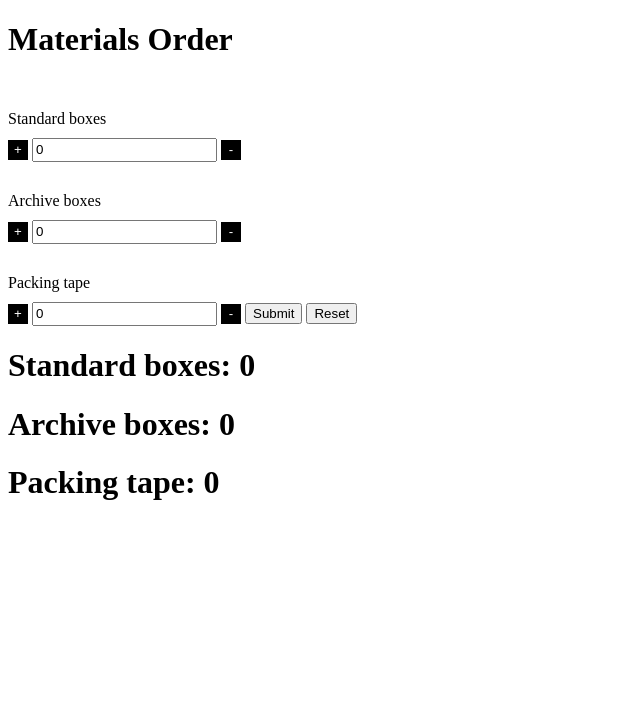
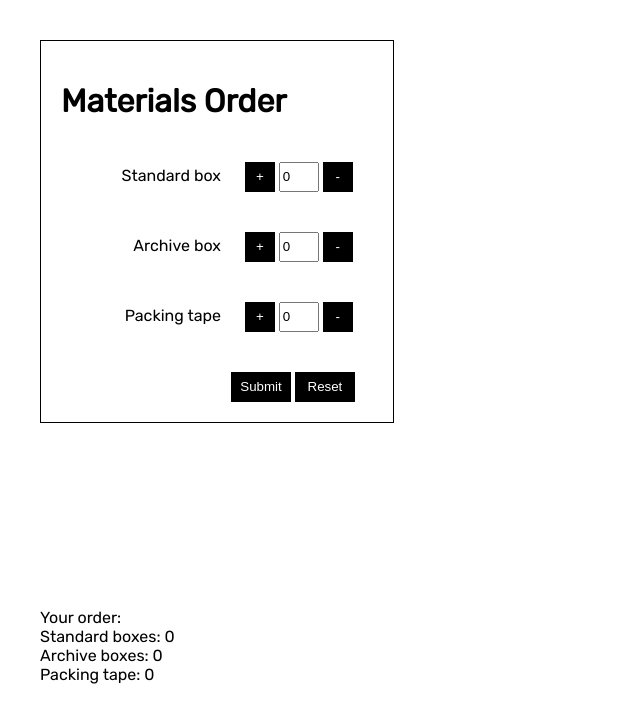
Before and after one commit to janemaguire/form, a plain HTML site: page angularform/index.html in a window 1280 px wide. Shown: the whole page, without its empty margins (0-640 px from the left). Drawn offline with nearby package versions, Linux system fonts and the light colour scheme.

Commit message:
Playing with positioning

```diff
--- a/angularform/css/style.css
+++ b/angularform/css/style.css
@@ -1,16 +1,61 @@
+body {
+  font-family: 'Rubik', sans-serif;
+}
+
+.container {
+  position: absolute;
+  left: 40px;
+  top: 40px;
+  border: solid black 1px;
+  padding: 20px;
+}
+
 label {
-  display: block;
-  padding: 30px 0 10px 0;
+  display: inline-block;
+  width: 140px;
+  text-align: right;
+  padding-right: 20px;
 }
 
 input {
-  height: 18px;
+  height: 30px;
+  max-width: 40px;
+  box-sizing: border-box;
+
+}
+
+.product {
+  display: block;
+  padding: 20px;
+}
+
+.plus-minus {
+  width: 30px;
+  height: 30px;
+  background-color: black;
+  color: white;
+  border: none;
+  box-sizing: border-box;
+}
+
+.button-block {
+  display: block;
+  padding-top: 20px;
+  position: relative;
+  left: 170px;
 }
 
 .button {
-  width: 20px;
-  height: 20px;
+  width: 60px;
+  height: 30px;
   background-color: black;
   color: white;
   border: none;
+  box-sizing: border-box;
 }
+
+.order {
+  position: absolute;
+  bottom: 100px;
+  left: 40px
+}
--- a/angularform/index.html
+++ b/angularform/index.html
@@ -4,33 +4,49 @@
     <script src="https://ajax.googleapis.com/ajax/libs/angularjs/1.6.3/angular.min.js"></script>
     <script src="js/app.js" charset="utf-8"></script>
     <link rel="stylesheet" href="/css/style.css">
+    <link href="https://fonts.googleapis.com/css?family=Rubik" rel="stylesheet">
   </head>
   <body>
-    <h1>Materials Order</h1>
-    <div>
-      <form>
-        <label>Standard boxes</label>
-        <button class="button" type="button" name="button" ng-click="standardBox = standardBox + 1">+</button>
-        <input type="number" ng-model="standardBox">
-        <button class="button" type="button" name="button" max="100" ng-click="standardBox = standardBox - 1" ng-init="standardBox=0">-</button>
+    <div class="container">
 
-        <label>Archive boxes</label>
-        <button class="button" type="button" name="button" ng-click="archiveBox = archiveBox + 1" ng-init="archiveBox=0">+</button>
-        <input type="number" ng-model="archiveBox">
-        <button class="button" type="button" name="button" ng-click="archiveBox = archiveBox - 1" ng-init="archiveBox=0">-</button>
+      <h1>Materials Order</h1>
 
-        <label>Packing tape</label>
-        <button class="button" type="button" name="button" ng-click="packingTape = packingTape + 1" ng-init="packingTape=0">+</button>
-        <input type="number" ng-model="packingTape">
-        <button class="button" type="button" name="button" ng-click="packingTape = packingTape - 1" ng-init="packingTape=0">-</button>
+        <form>
+          <div class="product">
+            <label>Standard box</label>
+            <button class="plus-minus" type="button" name="button" ng-click="standardBox = standardBox + 1">+</button>
+            <input type="number" ng-model="standardBox" min="0">
+            <button class="plus-minus" type="button" name="button" ng-click="standardBox = standardBox - 1" ng-init="standardBox=0">-</button>
+          </div>
 
-        <button type="submit" name="submit">Submit</button>
-        <button type="button" name="button">Reset</button>
-      </form>
+          <div class="product">
+            <label>Archive box</label>
+            <button class="plus-minus" type="button" name="button" ng-click="archiveBox = archiveBox + 1" ng-init="archiveBox=0">+</button>
+            <input type="number" ng-model="archiveBox" min="0">
+            <button class="plus-minus" type="button" name="button" ng-click="archiveBox = archiveBox - 1" ng-init="archiveBox=0">-</button>
+          </div>
 
-        <h1>Standard boxes: {{standardBox}}</h1>
-        <h1>Archive boxes: {{archiveBox}}</h1>
-        <h1>Packing tape: {{packingTape}}</h1>
+          <div class="product">
+            <label>Packing tape</label>
+            <button class="plus-minus" type="button" name="button" ng-click="packingTape = packingTape + 1" ng-init="packingTape=0">+</button>
+            <input type="number" ng-model="packingTape" min="0">
+            <button class="plus-minus" type="button" name="button" ng-click="packingTape = packingTape - 1" ng-init="packingTape=0">-</button>
+          </div>
+
+          <div class="button-block">
+            <button type="submit" name="submit" class="button">Submit</button>
+            <button type="button" name="button" class="button" ng-click="reloadRoute()">Reset</button>
+          </div>
+
+        </form>
+
+    </div>
+    <div class="order">
+      <p>Your order:<br>
+         Standard boxes: {{standardBox}}<br>
+         Archive boxes: {{archiveBox}}<br>
+         Packing tape: {{packingTape}}
+      </p>
     </div>
   </body>
 </html>
--- a/angularform/js/app.js
+++ b/angularform/js/app.js
@@ -1,4 +1,4 @@
-angular.module('AngularForm', []);
-     .controller('FormController', FormController);
- function FormController() {
-}
+angular.module('AngularForm', [$route])
+  .$scope.reloadRoute = function() {
+    $route.reload();
+  }
```
